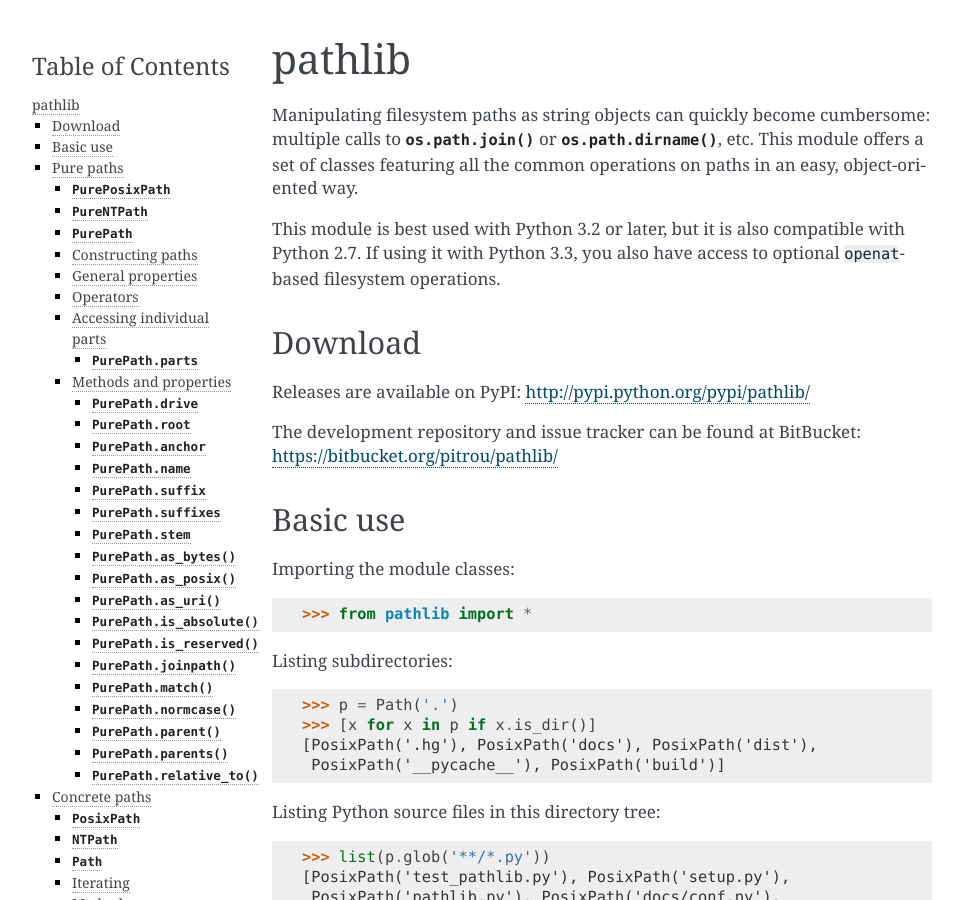
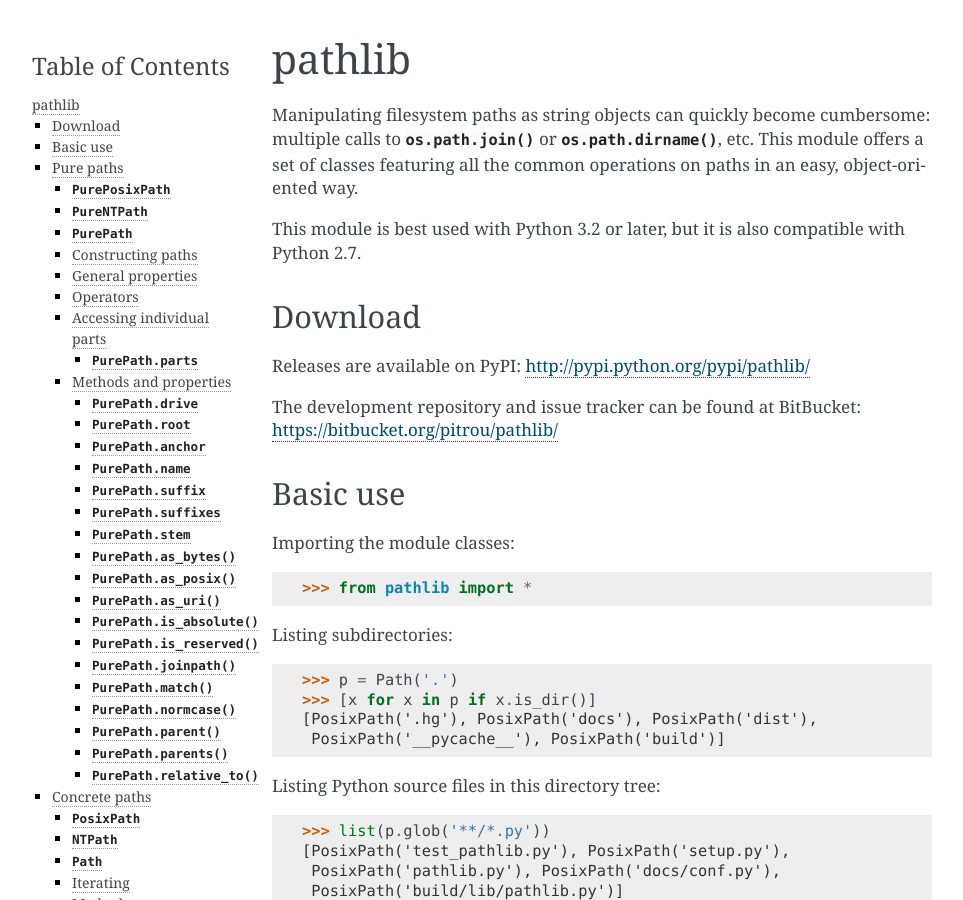
Before and after one commit to jazzband/pathlib2, a Sphinx documentation site: the page built from docs/index.rst, in a window 1280 px wide and 900 px high. Shown: the whole window, without its empty margins (148-1111 px from the left). Built offline with Sphinx 7.4.7, drawn with Linux system fonts in a browser that asks for light colours.

Commit message:
Remove mention of removed openat feature

```diff
--- a/docs/index.rst
+++ b/docs/index.rst
@@ -17,8 +17,7 @@
 paths in an easy, object-oriented way.
 
 This module is best used with Python 3.2 or later, but it is also compatible
-with Python 2.7.  If using it with Python 3.3, you also have access to
-optional ``openat``-based filesystem operations.
+with Python 2.7.
 
 
 Download
```
